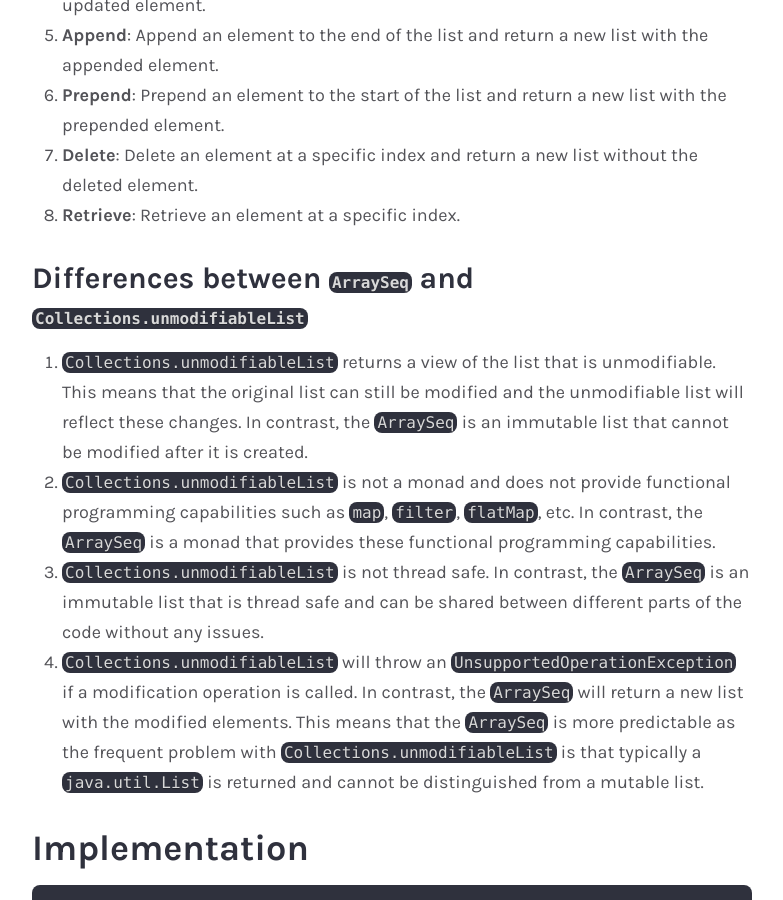
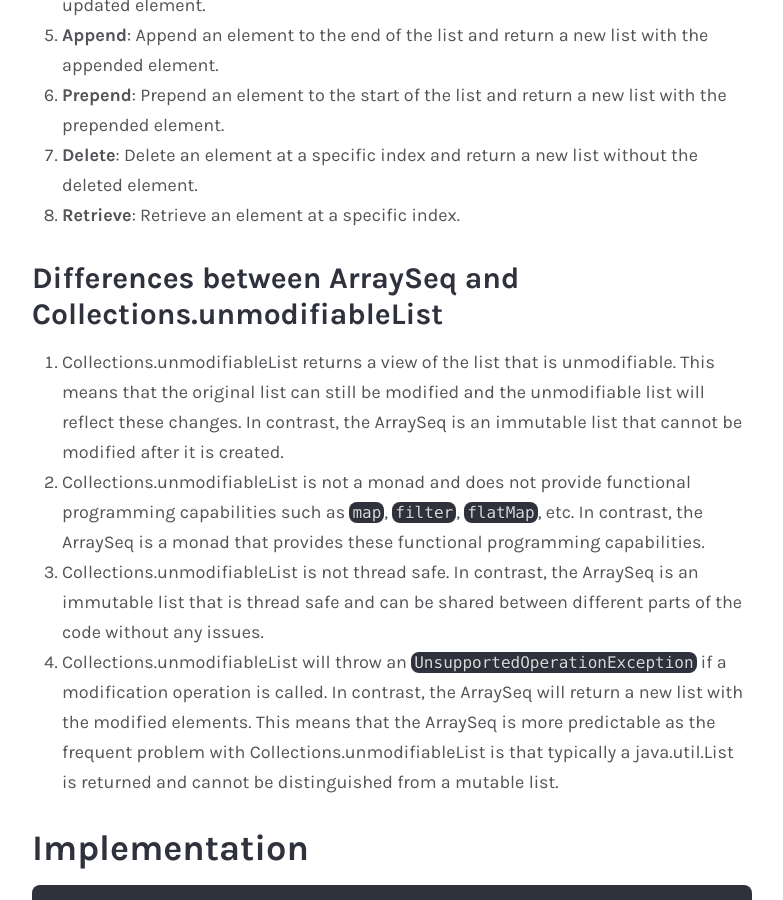
Before and after one commit to vsoum/vsoum.github.io, a Jekyll site: the page built from _posts/2024-07-27-immutable-arraylist.md, in a window 1280 px wide and 900 px high, scrolled down 2771 px. Shown: the whole window, without its empty margins (248-1031 px from the left). Built offline with Jekyll 4.4.1, drawn with Linux system fonts in a browser that asks for light colours; comment, search, counter and statistics services are not loaded.

```diff
--- a/_posts/2024-07-27-immutable-arraylist.md
+++ b/_posts/2024-07-27-immutable-arraylist.md
@@ -65,19 +65,19 @@ functional programming capabilities:
 7. **Delete**: Delete an element at a specific index and return a new list without the deleted element.
 8. **Retrieve**: Retrieve an element at a specific index.
 
-### Differences between `ArraySeq` and `Collections.unmodifiableList`
+### Differences between ArraySeq and Collections.unmodifiableList
 
-1. `Collections.unmodifiableList` returns a view of the list that is unmodifiable. This means that the original list
-   can still be modified and the unmodifiable list will reflect these changes. In contrast, the `ArraySeq` is an
+1. Collections.unmodifiableList returns a view of the list that is unmodifiable. This means that the original list
+   can still be modified and the unmodifiable list will reflect these changes. In contrast, the ArraySeq is an
    immutable list that cannot be modified after it is created.
-2. `Collections.unmodifiableList` is not a monad and does not provide functional programming capabilities such as `map`,
-   `filter`, `flatMap`, etc. In contrast, the `ArraySeq` is a monad that provides these functional programming
+2. Collections.unmodifiableList is not a monad and does not provide functional programming capabilities such as `map`,
+   `filter`, `flatMap`, etc. In contrast, the ArraySeq is a monad that provides these functional programming
    capabilities.
-3. `Collections.unmodifiableList` is not thread safe. In contrast, the `ArraySeq` is an immutable list that is thread
+3. Collections.unmodifiableList is not thread safe. In contrast, the ArraySeq is an immutable list that is thread
    safe and can be shared between different parts of the code without any issues.
-4. `Collections.unmodifiableList` will throw an `UnsupportedOperationException` if a modification operation is called.
-   In contrast, the `ArraySeq` will return a new list with the modified elements. This means that the `ArraySeq` is more
-   predictable as the frequent problem with `Collections.unmodifiableList` is that typically a `java.util.List` is
+4. Collections.unmodifiableList will throw an `UnsupportedOperationException` if a modification operation is called.
+   In contrast, the ArraySeq will return a new list with the modified elements. This means that the ArraySeq is more
+   predictable as the frequent problem with Collections.unmodifiableList is that typically a java.util.List is
    returned and cannot be distinguished from a mutable list.
 
 ## Implementation
```
